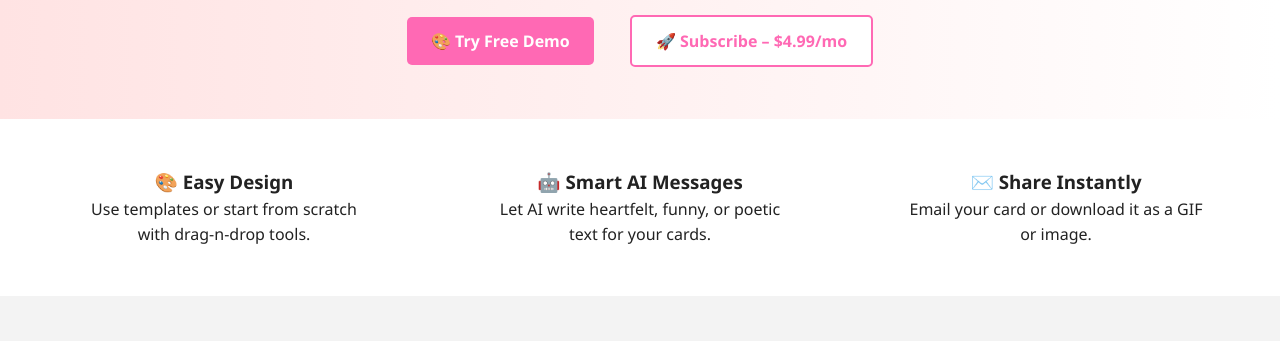
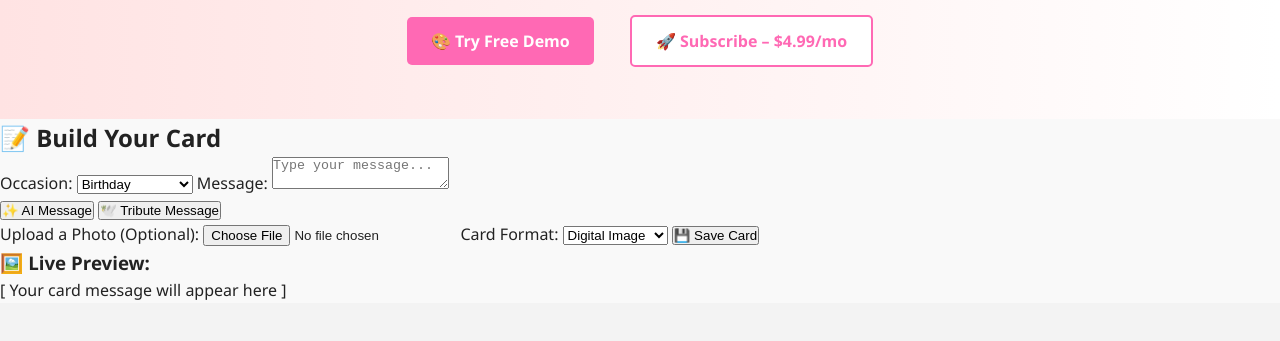
Before and after one commit to tradecodetech/ECards, a plain HTML site: page index.html in a window 1280 px wide. Shown: the part 248-589 px from the top of the page. Drawn offline with Linux system fonts and the light colour scheme.

Commit message:
Add files via upload

```diff
--- a/index.html
+++ b/index.html
@@ -27,24 +27,49 @@
     <h1>Create & Send Beautiful E-Greeting Cards</h1>
     <p>Design emotional messages, powered by AI — share love, hope, and creativity in just a few clicks.</p>
     <div class="hero-buttons">
-      <a href="#" class="btn primary">🎨 Try Free Demo</a>
+     <a href="create-card.html" class="btn primary">🎨 Try Free Demo</a>
       <a href="#" class="btn secondary">🚀 Subscribe – $4.99/mo</a>
     </div>
   </section>
 
-  <!-- Features -->
-  <section class="features">
-    <div class="feature-box">
-      <h3>🎨 Easy Design</h3>
-      <p>Use templates or start from scratch with drag-n-drop tools.</p>
-    </div>
-    <div class="feature-box">
-      <h3>🤖 Smart AI Messages</h3>
-      <p>Let AI write heartfelt, funny, or poetic text for your cards.</p>
-    </div>
-    <div class="feature-box">
-      <h3>✉️ Share Instantly</h3>
-      <p>Email your card or download it as a GIF or image.</p>
+  <!-- Card Builder -->
+  <section id="builder" class="card-builder">
+    <h2>📝 Build Your Card</h2>
+    <form id="card-form">
+      <label for="occasion">Occasion:</label>
+      <select id="occasion">
+        <option>Birthday</option>
+        <option>Congratulations</option>
+        <option>Thinking of You</option>
+        <option>In Memory</option>
+        <option>Condolences</option>
+        <option>Custom</option>
+      </select>
+
+      <label for="message">Message:</label>
+      <textarea id="message" placeholder="Type your message..."></textarea>
+
+      <div class="ai-buttons">
+        <button type="button" id="ai-generate">✨ AI Message</button>
+        <button type="button" id="ai-tribute">🕊️ Tribute Message</button>
+      </div>
+
+      <label for="photo">Upload a Photo (Optional):</label>
+      <input type="file" id="photo" accept="image/*" />
+
+      <label for="format">Card Format:</label>
+      <select id="format">
+        <option>Digital Image</option>
+        <option>Printable PDF</option>
+        <option>Animated GIF</option>
+      </select>
+
+      <button type="submit">💾 Save Card</button>
+    </form>
+
+    <div id="preview-section">
+      <h3>🖼️ Live Preview:</h3>
+      <div id="preview-output">[ Your card message will appear here ]</div>
     </div>
   </section>
 
@@ -70,5 +95,14 @@
     <p>&copy; 2025 CardCrafter | <a href="#">Contact</a> | <a href="#">Privacy</a></p>
   </footer>
 
+  <!-- Firebase SDKs -->
+  <script src="https://www.gstatic.com/firebasejs/8.10.0/firebase-app.js"></script>
+  <script src="https://www.gstatic.com/firebasejs/8.10.0/firebase-auth.js"></script>
+  <script src="https://www.gstatic.com/firebasejs/8.10.0/firebase-firestore.js"></script>
+  <script src="https://www.gstatic.com/firebasejs/8.10.0/firebase-storage.js"></script>
+
+  <!-- Your Firebase + Upload + AI + Firestore logic -->
+  <script src="app.js"></script>
+
 </body>
 </html>
```
